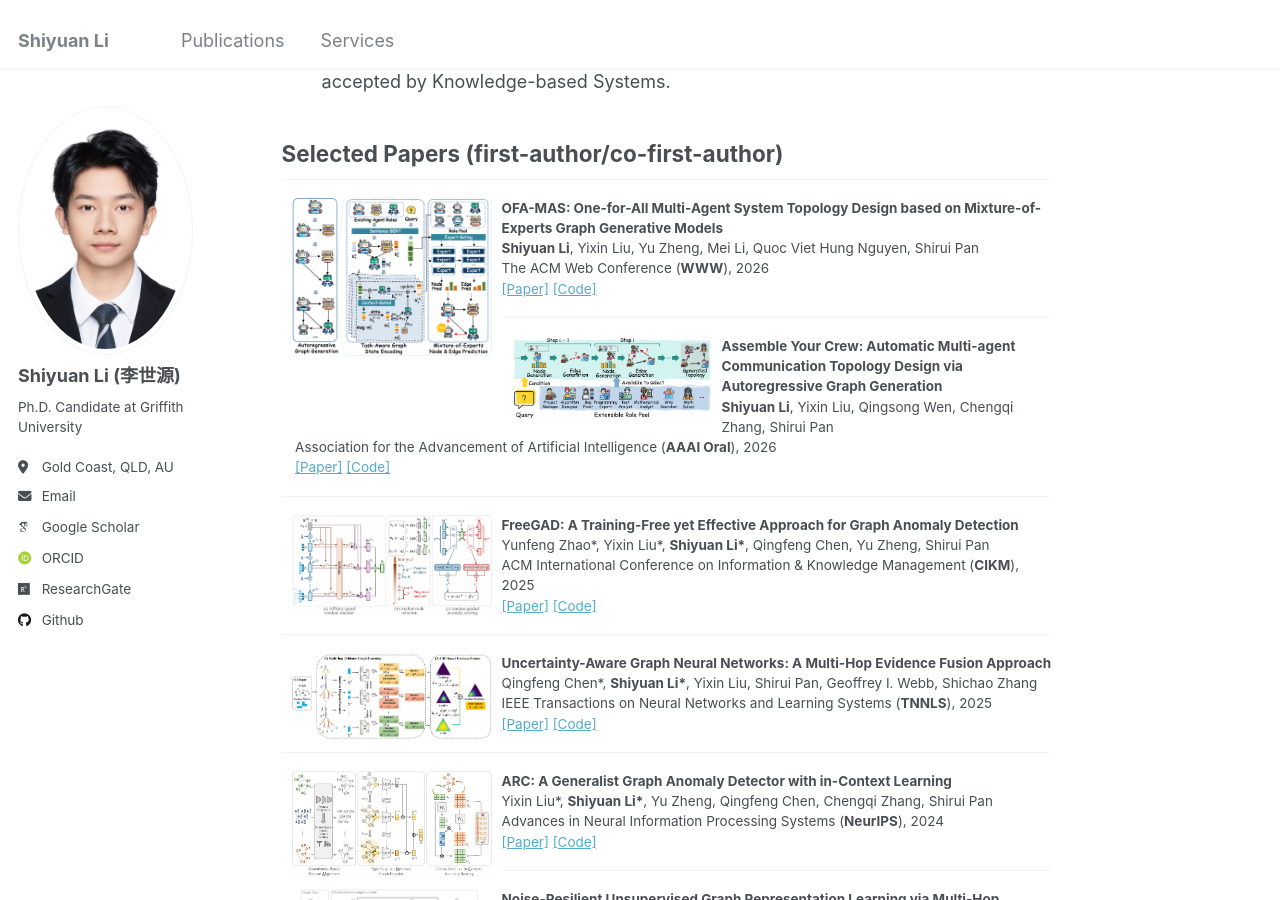
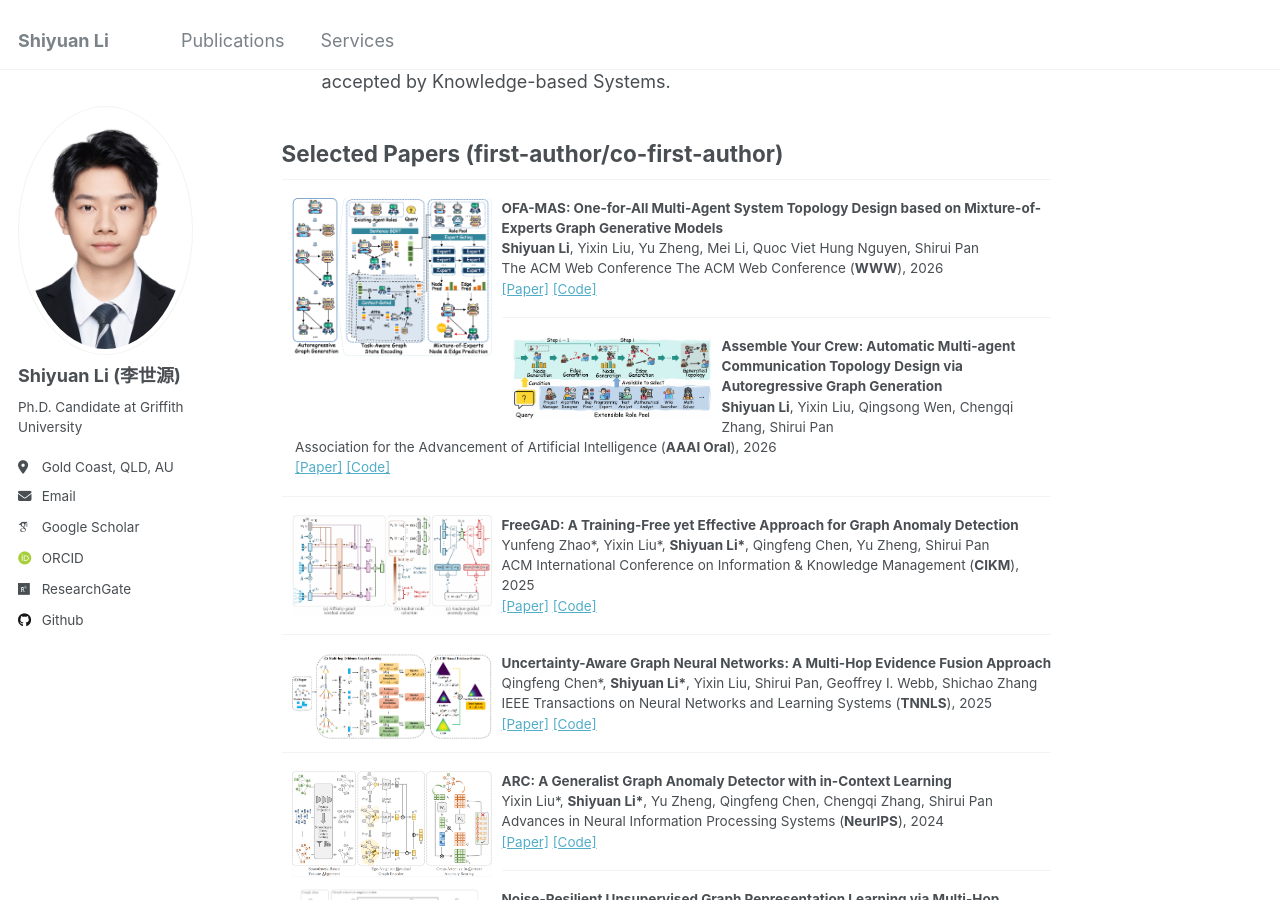
Before and after one commit to Shiy-Li/Shiy-Li.github.io, a Jekyll site: the page built from _pages/about.md, in a window 1280 px wide and 900 px high, scrolled down 812 px. Built offline with Jekyll 4.4.1, drawn with Linux system fonts in a browser that asks for light colours; some web fonts are replaced.

Commit message:
Update about.md

```diff
--- a/_pages/about.md
+++ b/_pages/about.md
@@ -32,7 +32,7 @@ Selected Papers (first-author/co-first-author)
   <!-- <div style="min-height: 0px;"> -->
   <dd><strong>OFA-MAS: One-for-All Multi-Agent System Topology Design based on Mixture-of-Experts Graph Generative Models</strong></dd>
   <dd><strong>Shiyuan Li</strong>, Yixin Liu, Yu Zheng, Mei Li, Quoc Viet Hung Nguyen, Shirui Pan</dd>
-  <dd> The ACM Web Conference (<strong>WWW</strong>), 2026</dd>
+  <dd> The ACM Web Conference The ACM Web Conference (<strong>WWW</strong>), 2026</dd>
   <dd>
     <a href="https://arxiv.org/abs/2601.12996">[Paper]</a>
     <a href="https://github.com/shiy-li/OFA-MAS">[Code]</a>
@@ -71,7 +71,6 @@ Selected Papers (first-author/co-first-author)
 </dl>
 
 ---
-
 
 <dl>
   <dt><img align="left" width="200" hspace="10"  wspace="20" src="/images/EFGNN.jpg"></dt>
```
